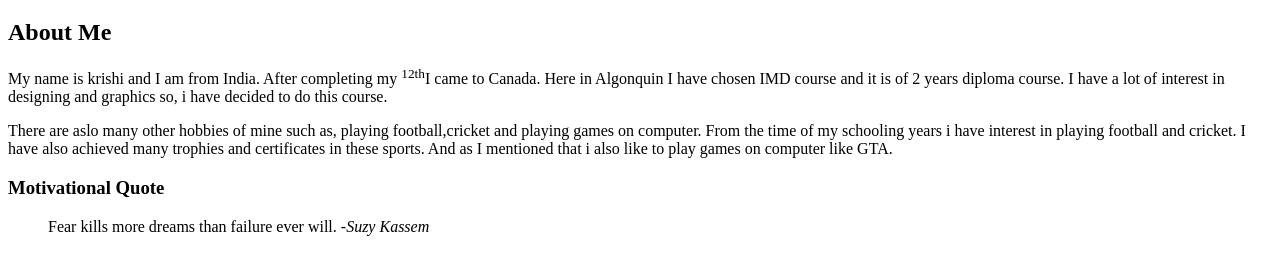
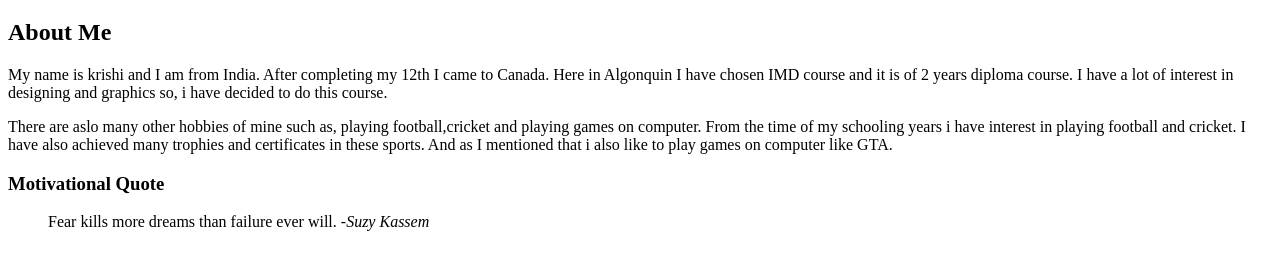
Before and after one commit to krishi2112/krishi2112.github.io, a plain HTML site: page html-assignment/index.html in a window 1280 px wide. Shown: the part 61-336 px from the top of the page. Drawn offline with Linux system fonts and the light colour scheme.

Commit message:
removed superscript

```diff
--- a/html-assignment/index.html
+++ b/html-assignment/index.html
@@ -13,7 +13,7 @@
     <main>
         <h2>About Me</h2>
         <p>My name is krishi and I am from India.
-           After completing my <sup>12th</sup>I came to Canada.
+           After completing my 12th I came to Canada.
            Here in Algonquin I have chosen IMD course
            and it is of 2 years diploma course.
            I have a lot of interest in designing and graphics
```
